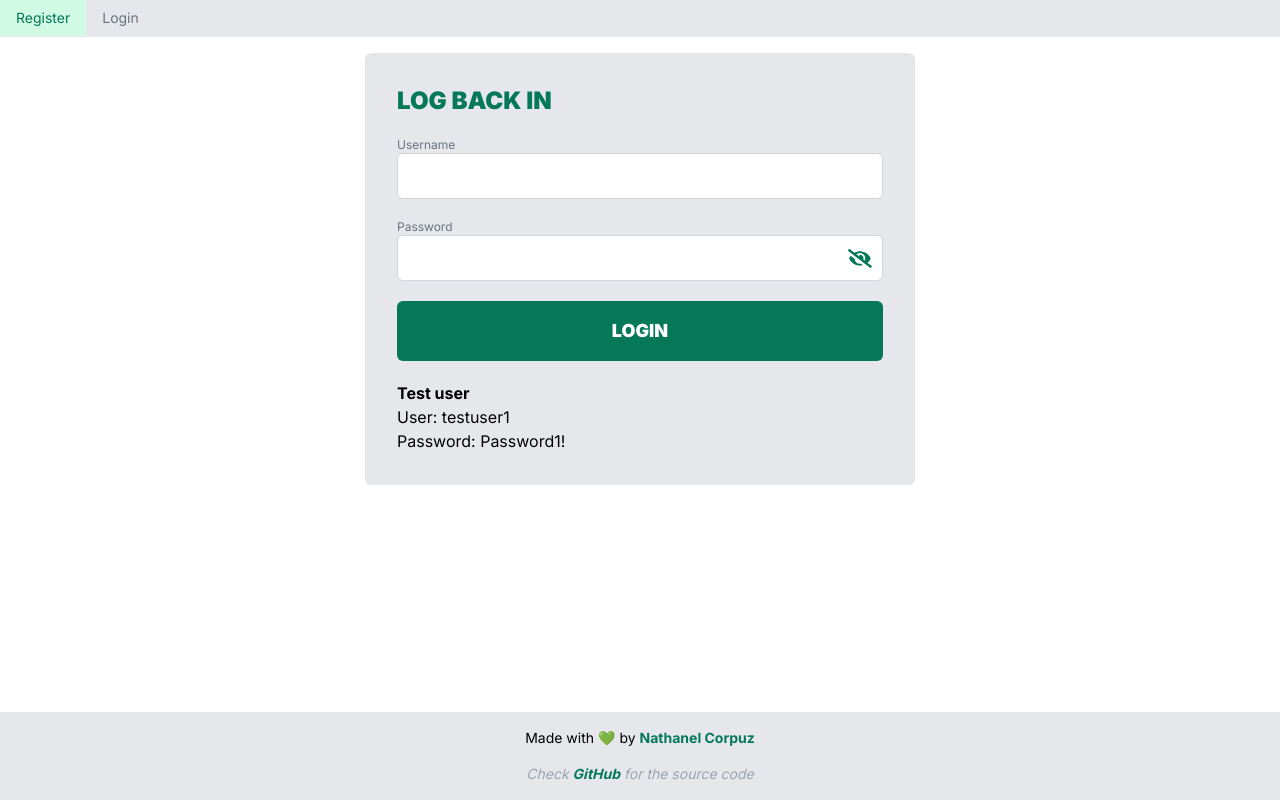
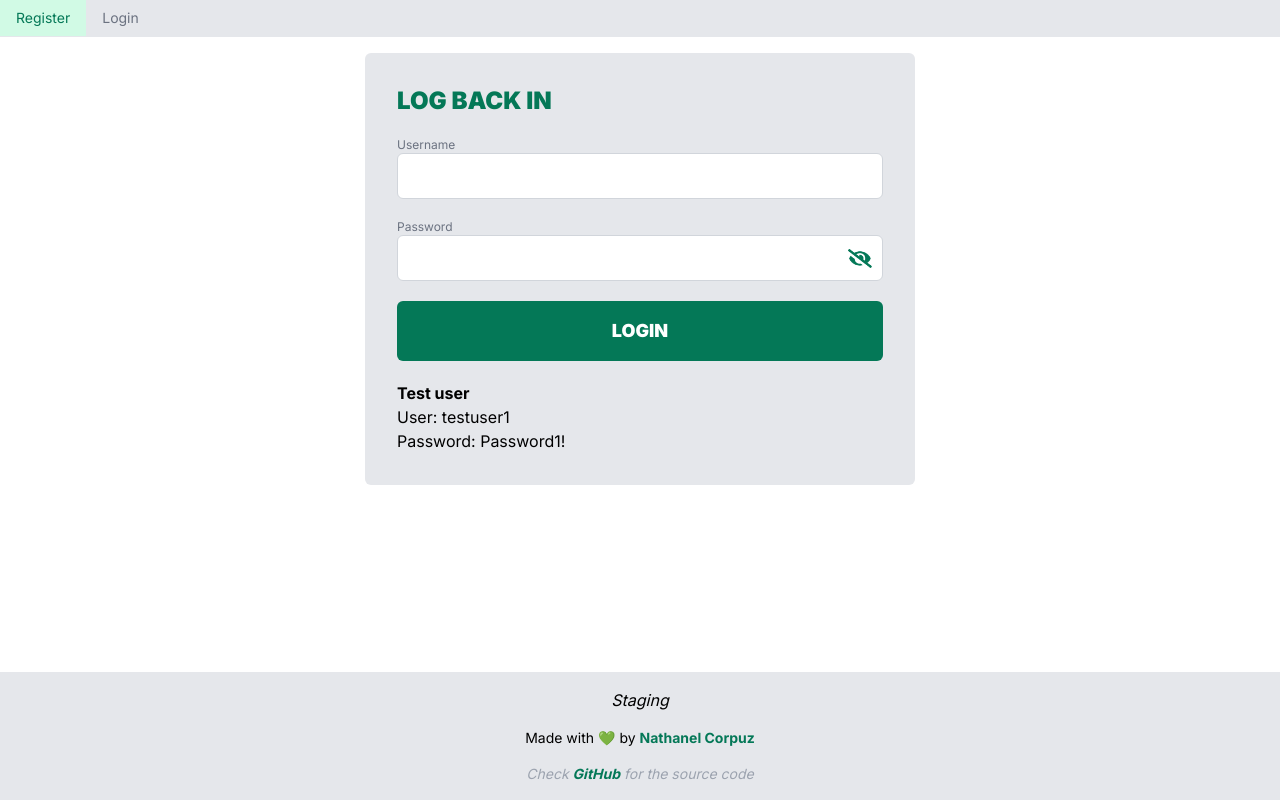
Before and after one commit to nathanelcorpuz/mealer, a Next.js app: page /login in a window 1280 px wide. Built offline with nearby package versions, Linux system fonts and the light colour scheme.

Commit message:
staging test

```diff
--- a/src/app/layout.tsx
+++ b/src/app/layout.tsx
@@ -21,6 +21,7 @@ export default function RootLayout({
           <div className="flex flex-col justify-between [min-height:100vh]">
             {children}
             <footer className="flex justify-center items-center gap-4 flex-col p-4 bg-gray-200 ">
+              <p className="italic">Staging</p>
               <p className="text-sm">
                 Made with 💚 by{" "}
                 <a
```
Also changed, not shown: 1 other file (tests, documents, lock files or other folders).
